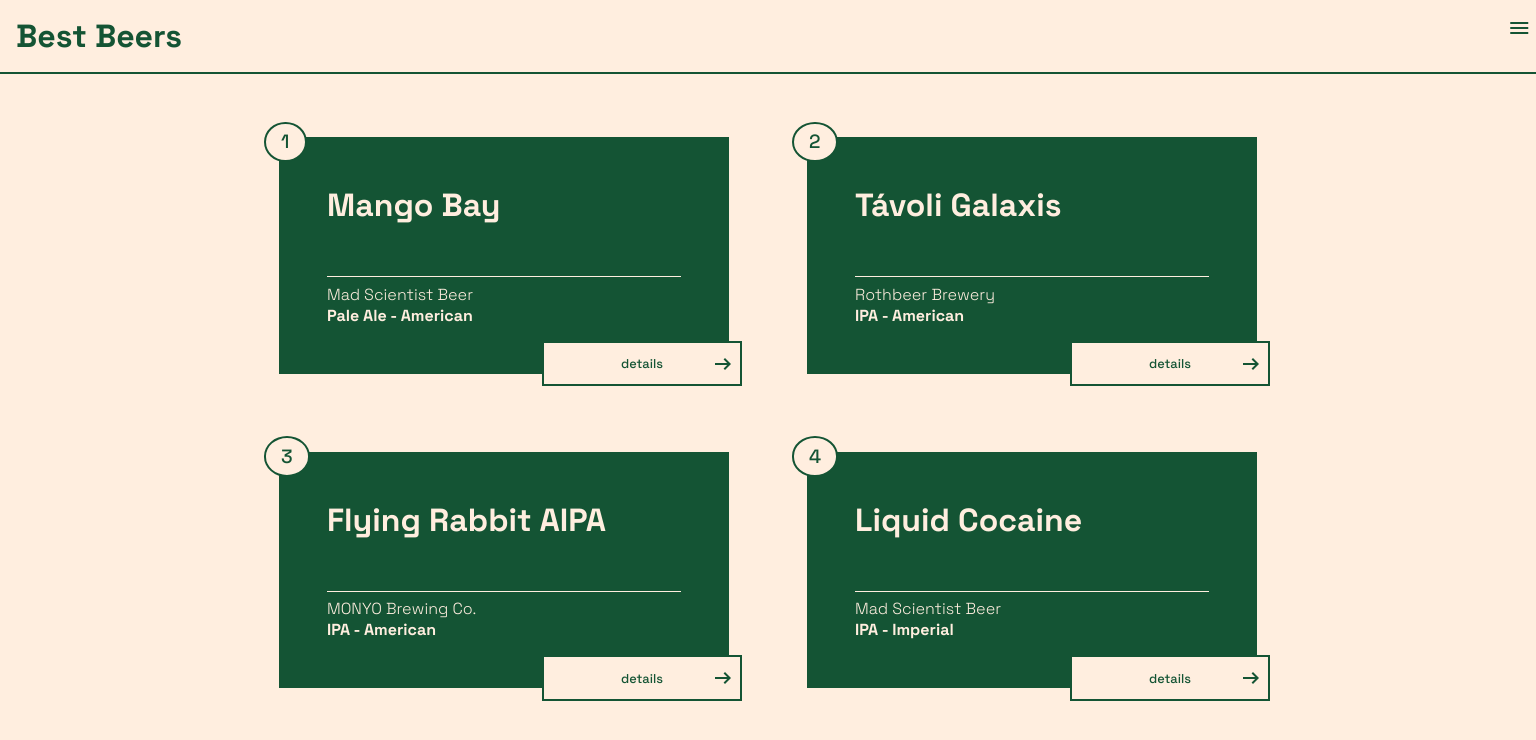
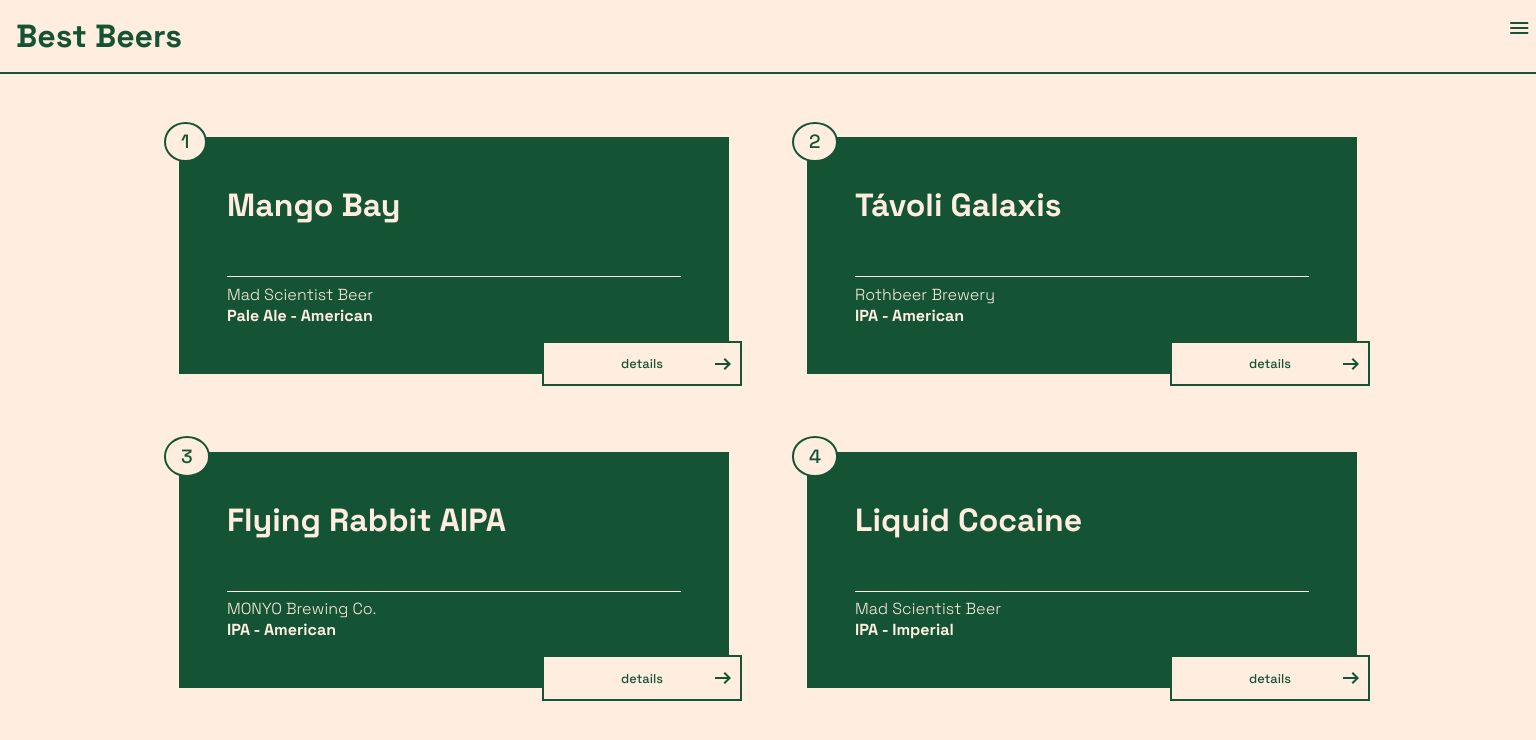
Before and after one commit to batoripeter/exam1, a plain HTML site: page index.html in a window 1536 px wide. Drawn offline with nearby package versions, Linux system fonts and the light colour scheme.

Commit message:
responsivity fixed again

```diff
--- a/style.css
+++ b/style.css
@@ -68,7 +68,7 @@
     margin: 1.5vw;
     color: #ffeedf;
     position:relative;
-   min-width: 450px;
+    min-width: 400px;
 }
 
 article h1 {
@@ -124,8 +124,9 @@
 font-size: 3em;
 }
 
-@media screen and (max-width: 600px) {
+@media only screen and (min-width: 1300px) {
+
     .section-green-box {
-      min-width: 400px;
+      min-width: 550px;
     }
   }
```
